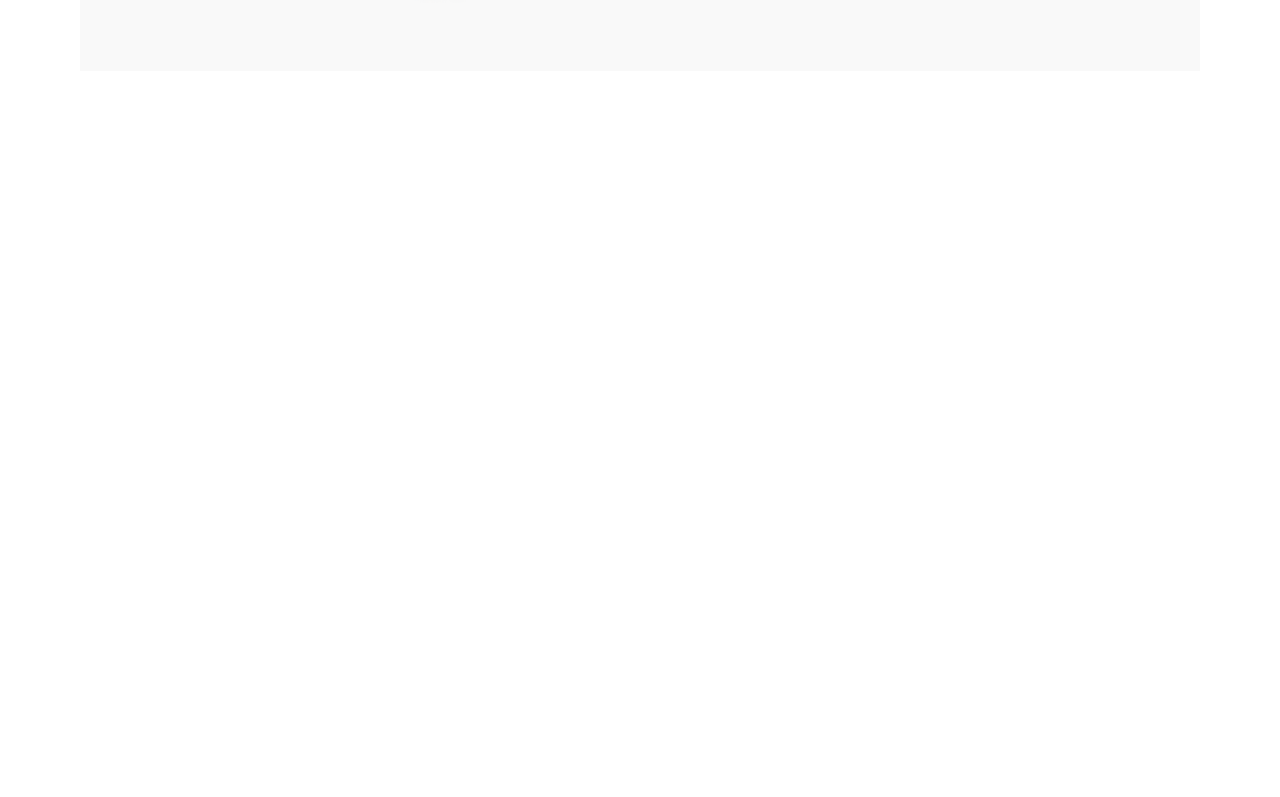
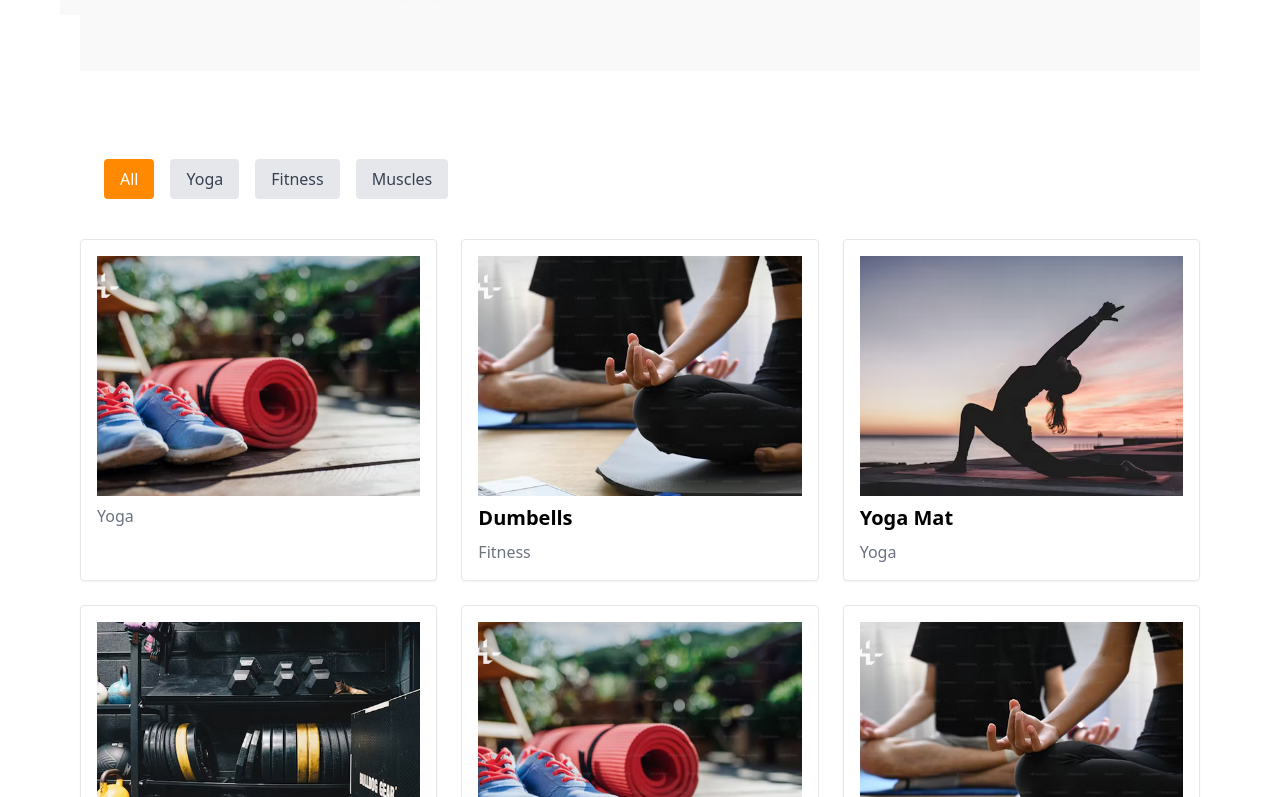
Before and after one commit to NN-Bayat/Coders-Gym_3-8-25, a React (Vite) app: page / in a window 1280 px wide. Shown: the part 1723-2520 px from the top of the page. Before the commit the page ends 1794 px from the top, so only its background shows below. Built offline with nearby package versions, Linux system fonts and the light colour scheme; a web font is replaced by a local one.

Commit message:
feat(scrollbar,tabs):in this branch I'va added tabs section content and some changes to window scrollbar

```diff
--- a/src/App.jsx
+++ b/src/App.jsx
@@ -7,6 +7,7 @@
 
 import Img1 from "./assets/2.png";
 import Img2 from "./assets/3.png";
+import TapCompo from "./components/Tab/TapCompo";
 
 const BannerData = {
   image: Img1,
@@ -41,7 +42,8 @@
       </div>
       <Equipments />
       <Banner {...BannerData} />
-      {/* <Banner {...Banner2Data} /> */}
+      <TapCompo />
+      <Banner {...Banner2Data} />
     </div>
   );
 };
--- a/src/components/Banner/Banner.jsx
+++ b/src/components/Banner/Banner.jsx
@@ -7,7 +7,7 @@
     <div className="container">
       <div className="bg-[#f9f9f9] grid grid-cols-1 md:grid-cols-2 space-y-6 md:space-y-0 py-14">
         {/* Banner Image section */}
-        <div>
+        <div className="flex justify-center items-center">
           <motion.img
             initial={{ opacity: 0, scale: 0.5 }}
             whileInView={{ opacity: 1, scale: 1 }}
--- /dev/null
+++ b/src/components/Tab/TapCompo.jsx
@@ -0,0 +1,60 @@
+import React, { useState } from "react";
+import { ProductsData } from "../../mockData/data";
+import { motion } from "framer-motion";
+
+const TapCompo = () => {
+  const [activeTab, setActiveTab] = useState("All");
+
+  const tabs = ["All", "Yoga", "Fitness", "Muscles"];
+
+  const filteredCards =
+    activeTab === "All"
+      ? ProductsData
+      : ProductsData.filter((card) => card.category === activeTab);
+
+  return (
+    <>
+      <div className="container my-12 md:my-16">
+        {/* Tabs button section */}
+        <div className="flex space-x-4 mb-4 p-6">
+          {tabs.map((tab) => (
+            <button
+              key={tab}
+              onClick={() => setActiveTab(tab)}
+              className={`py-2 px-4 rounded ${
+                activeTab === tab
+                  ? "bg-primary text-white"
+                  : "bg-gray-200 text-gray-700"
+              }`}
+            >
+              {tab}
+            </button>
+          ))}
+        </div>
+
+        {/* Tab card section */}
+        <div className="grid grid-cols-1 md:grid-cols-2 lg:grid-cols-3 gap-6">
+          {filteredCards.map((card) => (
+            <motion.div
+              id={card.id}
+              key={card.id}
+              initial={{ opacity: 0, x: 10 }}
+              whileInView={{ opacity: 1, x: 0 }}
+              className="p-4 border rounded shadow-sm space-y-2"
+            >
+              <img
+                src={card.image}
+                alt=""
+                className="h-[240px] w-full object-cover"
+              />
+              <p className="text-xl font-semibold">{card.title}</p>
+              <p className="text-gray-500">{card.category}</p>
+            </motion.div>
+          ))}
+        </div>
+      </div>
+    </>
+  );
+};
+
+export default TapCompo;
--- a/src/index.css
+++ b/src/index.css
@@ -15,3 +15,16 @@
     filter: drop-shadow(-6px 8px 15px rgba(0, 0, 0, 0.2));
   }
 }
+
+::-webkit-scrollbar {
+  width: 1rem;
+}
+
+::-webkit-scrollbar-thumb {
+  background: #ff8901;
+  border-radius: 0.3rem;
+}
+
+::-webkit-scrollbar-thumb:hover {
+  background: #ffa65de0;
+}
--- a/src/mockData/data.js
+++ b/src/mockData/data.js
@@ -1,7 +1,7 @@
-// import Image1 from "../assets/tabs/1.png";
-// import Image2 from "../assets/tabs/2.png";
-// import Image3 from "../assets/tabs/3.png";
-// import Image4 from "../assets/tabs/4.png";
+import Image1 from "../assets/tabs/1.png";
+import Image2 from "../assets/tabs/2.png";
+import Image3 from "../assets/tabs/3.png";
+import Image4 from "../assets/tabs/4.png";
 
 export const NavbarMenu = [
   {
@@ -31,91 +31,91 @@
   },
 ];
 
-// export const ProductsData = [
-//   {
-//     id: 1,
-//     category: "Yoga",
-//     image: Image1,
-//     info: "info",
-//     price: "price",
-//   },
-//   {
-//     id: 2,
-//     category: "Fitness",
-//     image: Image2,
-//     title: "Dumbells",
-//     info: "info",
-//     price: "$100",
-//   },
-//   {
-//     id: 3,
-//     category: "Yoga",
-//     image: Image3,
-//     title: "Yoga Mat",
-//     info: "info",
-//     price: "$100",
-//   },
-//   {
-//     id: 4,
-//     category: "Fitness",
-//     image: Image4,
-//     title: "Yoga Mat",
-//     info: "info",
-//     price: "$100",
-//   },
-//   {
-//     id: 5,
-//     category: "Muscles",
-//     image: Image1,
-//     title: "Yoga Mat",
-//     info: "info",
-//     price: "$100",
-//   },
-//   {
-//     id: 6,
-//     category: "Muscles",
-//     image: Image2,
-//     title: "Yoga Mat",
-//     info: "info",
-//     price: "$100",
-//   },
-//   {
-//     id: 7,
-//     category: "Yoga",
-//     image: Image3,
-//     title: "Yoga Mat",
-//     info: "info",
-//     price: "$100",
-//   },
-// ];
+export const ProductsData = [
+  {
+    id: 1,
+    category: "Yoga",
+    image: Image1,
+    info: "info",
+    price: "price",
+  },
+  {
+    id: 2,
+    category: "Fitness",
+    image: Image2,
+    title: "Dumbells",
+    info: "info",
+    price: "$100",
+  },
+  {
+    id: 3,
+    category: "Yoga",
+    image: Image3,
+    title: "Yoga Mat",
+    info: "info",
+    price: "$100",
+  },
+  {
+    id: 4,
+    category: "Fitness",
+    image: Image4,
+    title: "Yoga Mat",
+    info: "info",
+    price: "$100",
+  },
+  {
+    id: 5,
+    category: "Muscles",
+    image: Image1,
+    title: "Yoga Mat",
+    info: "info",
+    price: "$100",
+  },
+  {
+    id: 6,
+    category: "Muscles",
+    image: Image2,
+    title: "Yoga Mat",
+    info: "info",
+    price: "$100",
+  },
+  {
+    id: 7,
+    category: "Yoga",
+    image: Image3,
+    title: "Yoga Mat",
+    info: "info",
+    price: "$100",
+  },
+];
 
-// export const TestimonialsData = [
-//   {
-//     id: 1,
-//     name: "John Doe",
-//     text: "Lorem ipsum dolor sit amet consectetur adipisicing elit. Eaque reiciendis inventore iste ratione ex alias quis magni at optio",
-//     img: "https://picsum.photos/101/101",
-//     delay: 0.2,
-//   },
-//   {
-//     id: 2,
-//     name: "Steve Smith",
-//     text: "Lorem ipsum dolor sit amet consectetur adipisicing elit. Eaque reiciendis inventore iste ratione ex alias quis magni at optio",
-//     img: "https://picsum.photos/102/102",
-//     delay: 0.5,
-//   },
-//   {
-//     id: 3,
-//     name: "Kristen",
-//     text: "Lorem ipsum dolor sit amet consectetur adipisicing elit. Eaque reiciendis inventore iste ratione ex alias quis magni at optio",
-//     img: "https://picsum.photos/104/104",
-//     delay: 0.8,
-//   },
-//   {
-//     id: 5,
-//     name: "Ariana",
-//     text: "Lorem ipsum dolor sit amet consectetur adipisicing elit. Eaque reiciendis inventore iste ratione ex alias quis magni at optio",
-//     img: "https://picsum.photos/103/103",
-//     delay: 1.1,
-//   },
-// ];
+export const TestimonialsData = [
+  {
+    id: 1,
+    name: "John Doe",
+    text: "Lorem ipsum dolor sit amet consectetur adipisicing elit. Eaque reiciendis inventore iste ratione ex alias quis magni at optio",
+    img: "https://picsum.photos/101/101",
+    delay: 0.2,
+  },
+  {
+    id: 2,
+    name: "Steve Smith",
+    text: "Lorem ipsum dolor sit amet consectetur adipisicing elit. Eaque reiciendis inventore iste ratione ex alias quis magni at optio",
+    img: "https://picsum.photos/102/102",
+    delay: 0.5,
+  },
+  {
+    id: 3,
+    name: "Kristen",
+    text: "Lorem ipsum dolor sit amet consectetur adipisicing elit. Eaque reiciendis inventore iste ratione ex alias quis magni at optio",
+    img: "https://picsum.photos/104/104",
+    delay: 0.8,
+  },
+  {
+    id: 5,
+    name: "Ariana",
+    text: "Lorem ipsum dolor sit amet consectetur adipisicing elit. Eaque reiciendis inventore iste ratione ex alias quis magni at optio",
+    img: "https://picsum.photos/103/103",
+    delay: 1.1,
+  },
+];
```
